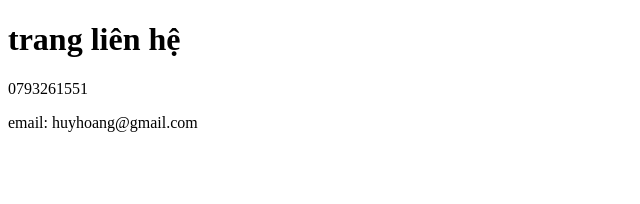
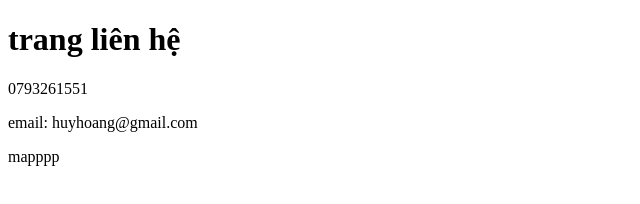
Before and after one commit to HuyHoang-03/be-huyhoang, a plain HTML site: page contact.html in a window 1280 px wide. Shown: the full height of the page, 0-640 px from the left. Drawn offline with Linux system fonts and the light colour scheme.

Commit message:
update page contact1

```diff
--- a/contact.html
+++ b/contact.html
@@ -10,5 +10,7 @@
     <p>0793261551</p>
 
     <p>email: huyhoang@gmail.com</p>
+
+    <p>mapppp</p>
 </body>
 </html>
```
